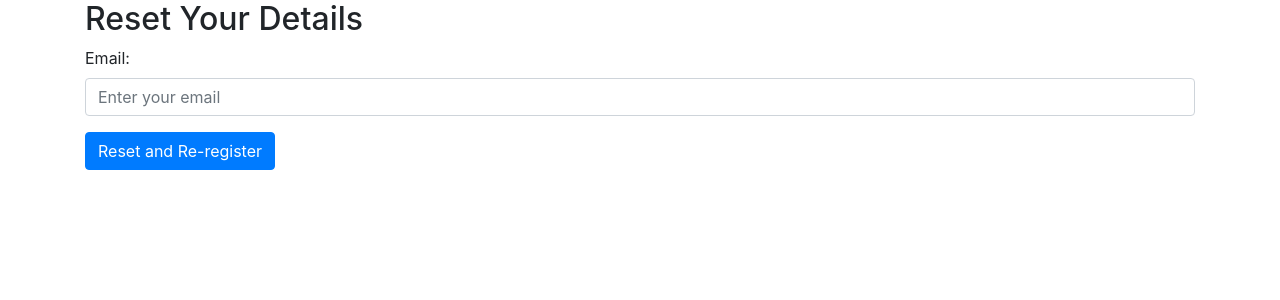
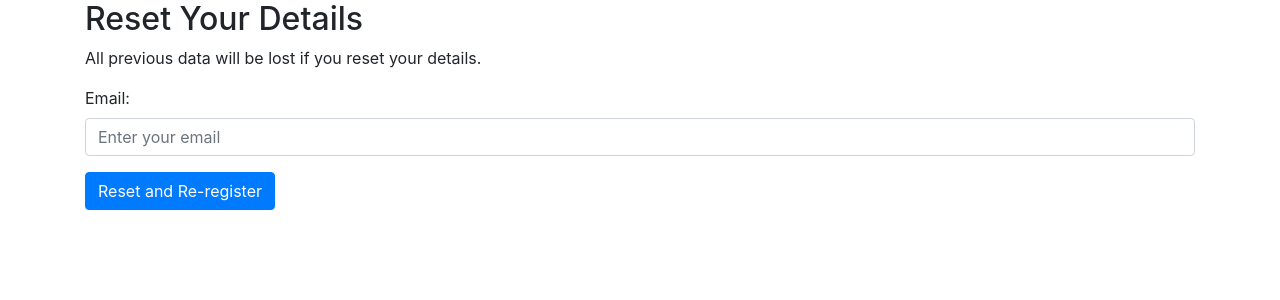
Before and after one commit to Mkidwai1/ITSC-3155-Semester-long-project, a Flask app: page /forgot in a window 1280 px wide. Shown: the top 300 px of the page. Run offline with Flask 3, Linux system fonts and the light colour scheme.

```diff
--- a/app.py
+++ b/app.py
@@ -42,7 +42,9 @@ class User(db.Model):
     course_codes_list = db.Column(db.String(255))
     avatar = db.Column(db.String(255))
     coins = db.Column(db.Integer)
-    color_picker_unlocked = db.Column(db.Boolean, default=False)  # New field
+    color_picker_unlocked = db.Column(db.Boolean, default=False)
+
+    user_items = db.relationship('UserItem', backref='user', lazy=True, cascade="all, delete, delete-orphan")
 
     def __init__(self, email, password, name, canvas_api_key, avatar, coins, color_picker_unlocked=False):
         self.name = name
@@ -72,9 +74,7 @@ class UserItem(db.Model):
     item_id = db.Column(db.Integer, db.ForeignKey('item.id'), primary_key=True)
     unlocked = db.Column(db.Boolean, default=False)
 
-    user = db.relationship('User', backref=db.backref('user_items', lazy='dynamic'))
-    item = db.relationship('Item', backref=db.backref('user_items', lazy='dynamic'))
-
+    item = db.relationship('Item', backref='user_items', lazy=True)
 
 class Todo(db.Model):
     assignmentID = db.Column(db.Integer, primary_key=True)
--- a/templates/forgot.html
+++ b/templates/forgot.html
@@ -13,6 +13,7 @@
 <body>
     <div class="container">
         <h2>Reset Your Details</h2>
+        <p> All previous data will be lost if you reset your details. </p>
         {% with messages = get_flashed_messages(with_categories=true) %}
           {% if messages %}
             {% for category, message in messages %}
```
Also changed, not shown: instance/database.db.
